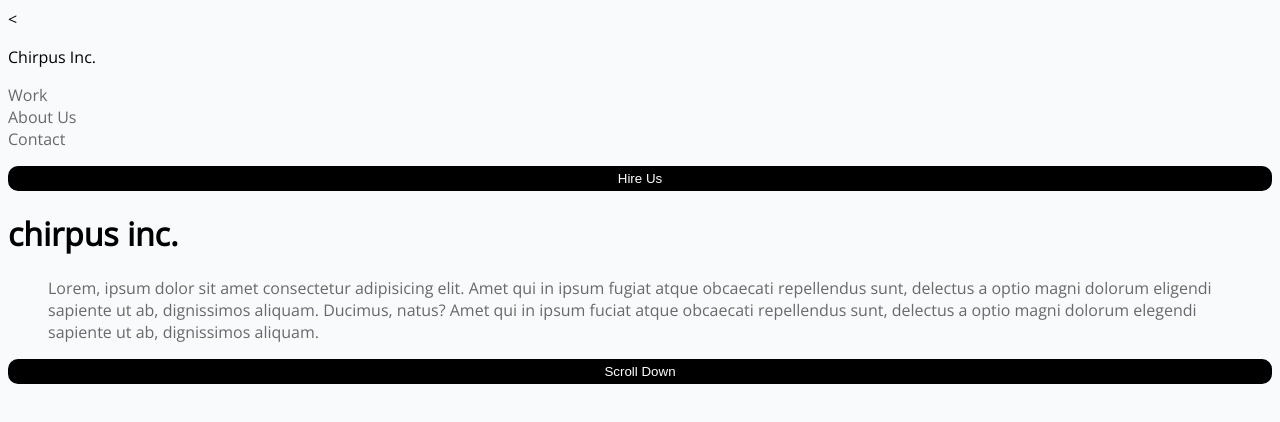
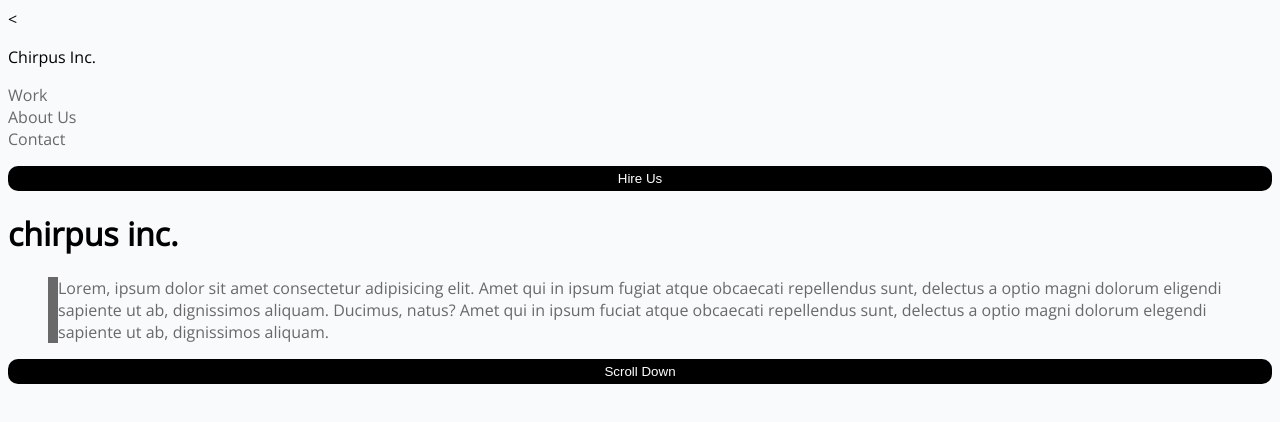
Before and after one commit to awatts-tech/Lab2, a plain HTML site: page Lab1.html in a window 1280 px wide. Drawn offline with nearby package versions, Linux system fonts and the light colour scheme.

Commit message:
updated css file

```diff
--- a/style.css
+++ b/style.css
@@ -22,7 +22,7 @@ h1, p {
     color: #000;
 }
 
-blockquote, {
+blockquote {
    border-left: 10px solid #69696a;
 }
 
```
